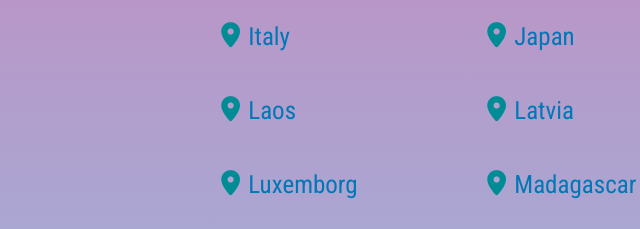
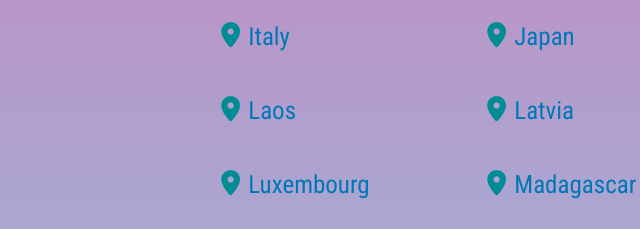
Before and after one commit to Tanya262/7.3-CSS-Flag-Project, a plain HTML site: page index.html in a window 1280 px wide. Shown: the part 798-1027 px from the top of the page, 44-684 px from the left. Drawn offline with Linux system fonts and the light colour scheme.

Commit message:
Fix typo in link text from 'Luxemborg' to 'Luxembourg'

```diff
--- a/index.html
+++ b/index.html
@@ -344,7 +344,7 @@
     <a href="./Luxemborg.html">
       <div class="blue">
         <i class="fa-solid fa-location-dot"></i>
-        <div><p>Luxemborg</p></div>
+        <div><p>Luxembourg</p></div>
       </div>
     </a>
 
```
